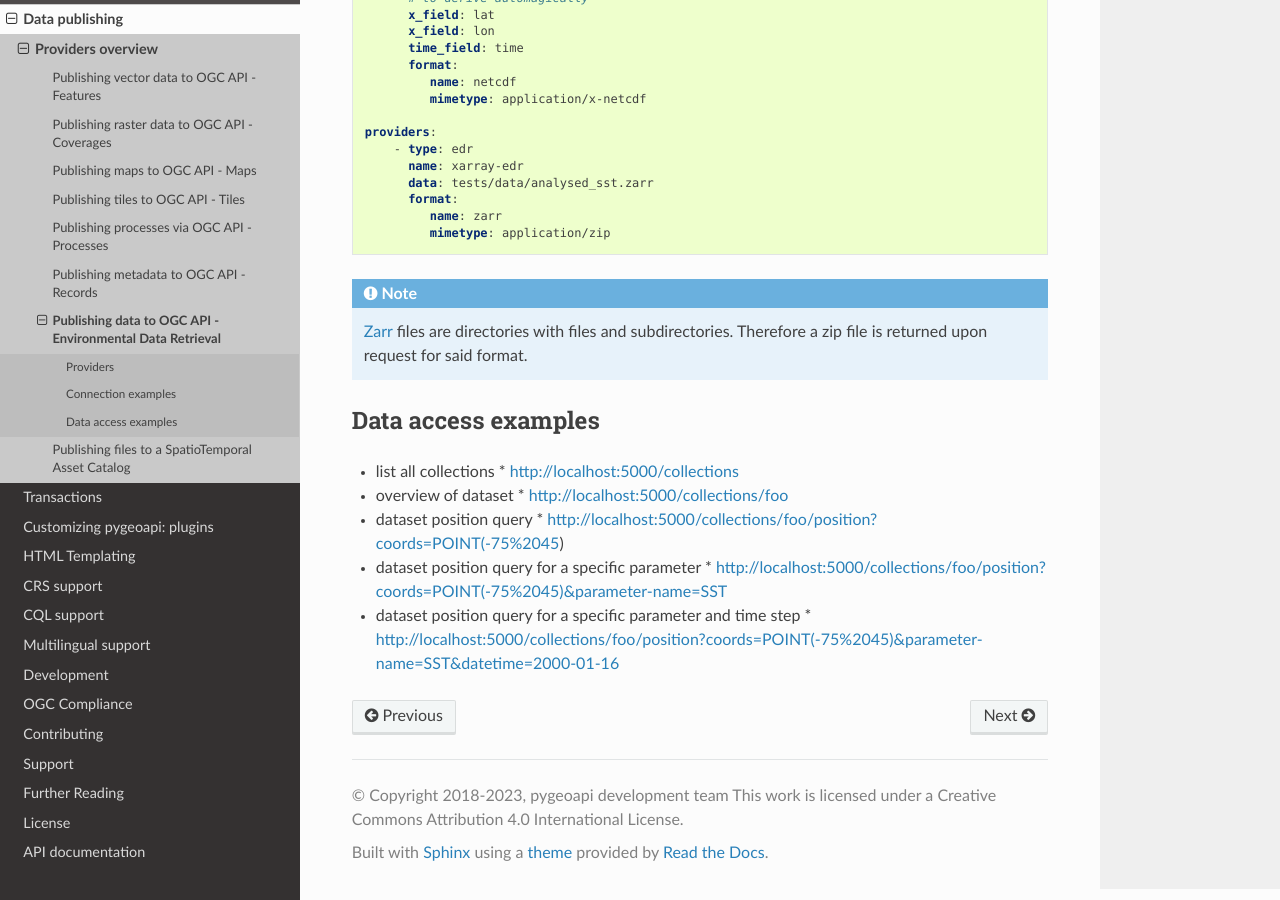
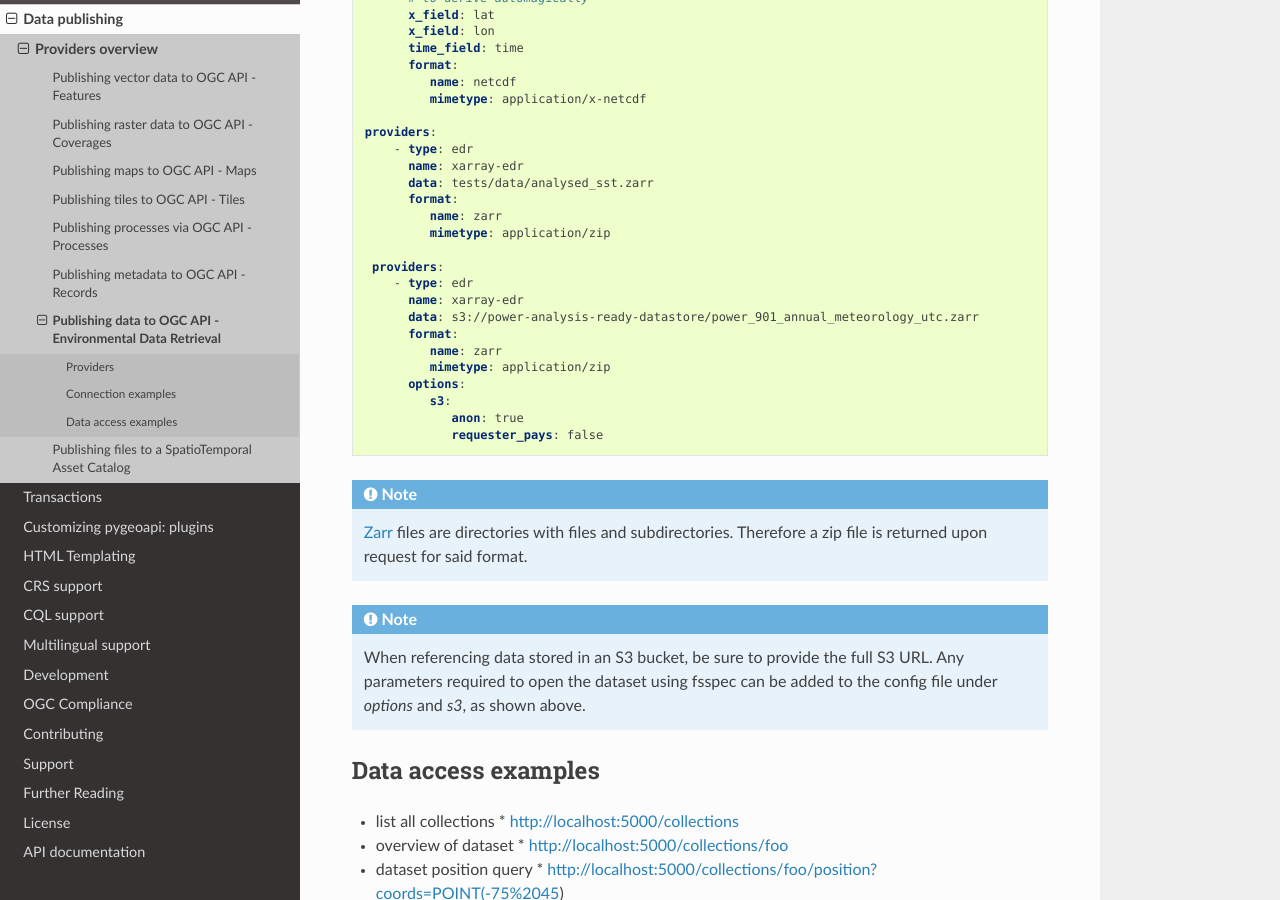
Before and after one commit to geopython/pygeoapi, a Sphinx documentation site: the page built from docs/source/data-publishing/ogcapi-edr.rst, in a window 1280 px wide and 900 px high, scrolled down 970 px. Built offline with Sphinx 7.4.7 and the Read the Docs theme 2.0.0, drawn with Linux system fonts in a browser that asks for light colours.

Commit message:
S3 Cloud Storage Access for EDR Provider (#1235)
* read from s3 bucket

* fix formatting for build workflow

* add s3fs to provider requirements

* storage options for fsspec

* Revert "storage options for fsspec"

This reverts commit dcfaceedd78d0f0e0dc3e38610958671c27b06a6.

* Revert "storage options for fsspec"

This reverts commit dcfaceedd78d0f0e0dc3e38610958671c27b06a6.

* delete extraneous code for cloud storage read

* update documentation

* add ci testing

* update test suite config file

* update number of collections

* update test query for s3

* ci testing updates

* read from s3 bucket

* fix formatting for build workflow

* add s3fs to provider requirements

* storage options for fsspec

* Revert "storage options for fsspec"

This reverts commit dcfaceedd78d0f0e0dc3e38610958671c27b06a6.

* Revert "storage options for fsspec"

This reverts commit dcfaceedd78d0f0e0dc3e38610958671c27b06a6.

* delete extraneous code for cloud storage read

* update documentation

* add ci testing

* update test suite config file

* update number of collections

* update test query for s3

* ci testing updates

* documentation updates

* config updates

* flake8

* modify sfs3 version

installing requirements threw an error when specifying 2023.6.0 (only identifies up through 2023.1.0). Had added the sfs3 requirement to deal with issues thrown when the 2023.9.0 release came out.

* updated coverages documentation

```diff
--- a/docs/source/data-publishing/ogcapi-coverages.rst
+++ b/docs/source/data-publishing/ogcapi-coverages.rst
@@ -91,6 +91,11 @@
    `Zarr`_ files are directories with files and subdirectories.  Therefore
    a zip file is returned upon request for said format.
 
+.. note::
+   When referencing `NetCDF`_ or `Zarr`_ data stored in an S3 bucket,
+   be sure to provide the full S3 URL. Any parameters required to open the dataset
+   using fsspec can be added to the config file under `options` and `s3`.
+
 Data access examples
 --------------------
 
--- a/docs/source/data-publishing/ogcapi-edr.rst
+++ b/docs/source/data-publishing/ogcapi-edr.rst
@@ -59,10 +59,28 @@
             name: zarr
             mimetype: application/zip
 
+    providers:
+       - type: edr
+         name: xarray-edr
+         data: s3://power-analysis-ready-datastore/power_901_annual_meteorology_utc.zarr
+         format:
+            name: zarr
+            mimetype: application/zip
+         options:
+            s3:
+               anon: true
+               requester_pays: false
+
 .. note::
 
    `Zarr`_ files are directories with files and subdirectories.  Therefore
    a zip file is returned upon request for said format.
+
+.. note::
+   When referencing data stored in an S3 bucket, be sure to provide the full
+   S3 URL. Any parameters required to open the dataset using fsspec can be added
+   to the config file under `options` and `s3`, as shown above.
+
 
 Data access examples
 --------------------
--- a/requirements-docker.txt
+++ b/requirements-docker.txt
@@ -4,5 +4,6 @@
 pygeoif
 pygeometa
 sodapy
+s3fs<=2023.6.0
 Flask>=2.2.0
 Flask-Cors
--- a/requirements-provider.txt
+++ b/requirements-provider.txt
@@ -17,3 +17,4 @@
 sodapy
 xarray
 zarr
+s3fs<=2023.6.0
```
Also changed, not shown: 4 other files.
